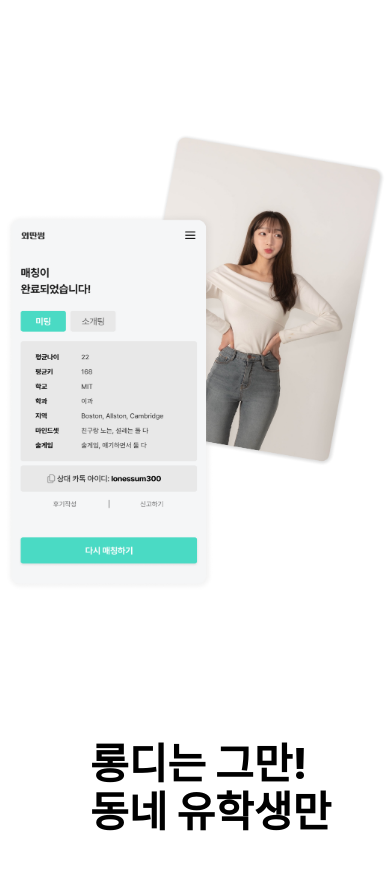
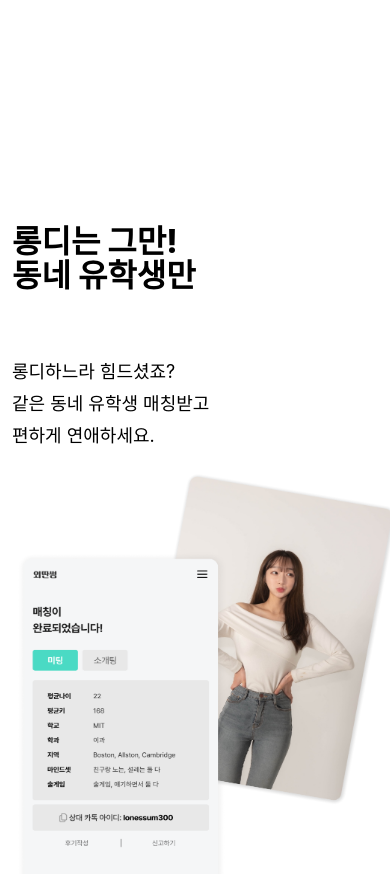
Before and after one commit to leejiho9898/lonessum-Landing, a Next.js app: page / in a window 390 px wide. Shown: the part 2160-3034 px from the top of the page. Built offline with nearby package versions, Linux system fonts and the light colour scheme; a web font is replaced by a local one.

Commit message:
feat: Main 반응형 디자인

```diff
--- a/components/Main.tsx
+++ b/components/Main.tsx
@@ -8,6 +8,7 @@ import {
   Demonstration4,
   Demonstration5,
 } from "../assets/img";
+import { media } from "../styles/media";
 import { Contents, Description, ImageWrapper } from "./Header";
 
 function Main() {
@@ -34,15 +35,7 @@ function Main() {
           />
         </ImageWrapper>
       </MainContents>
-      <MainContents>
-        <ImageWrapper>
-          <Image
-            src={Demonstration5}
-            width={561}
-            height={674}
-            alt="설문 이미지"
-          />
-        </ImageWrapper>
+      <MainContentsReverse>
         <MainRightDescription>
           <SubTit>
             롱디는 그만! <br /> 동네 유학생만
@@ -52,16 +45,16 @@ function Main() {
             편하게 연애하세요.
           </div>
         </MainRightDescription>
-      </MainContents>
-      <MainContents>
         <ImageWrapper>
           <Image
-            src={Demonstration3}
-            width={274}
-            height={521}
+            src={Demonstration5}
+            width={561}
+            height={674}
             alt="설문 이미지"
           />
         </ImageWrapper>
+      </MainContentsReverse>
+      <MainContentsReverse>
         <MainRightDescription>
           <DescriptionTit>기피학교 설정</DescriptionTit>
           <SubTit>
@@ -73,7 +66,15 @@ function Main() {
             <br /> 더 이상 눈치보지 말고 매칭하세요!
           </div>
         </MainRightDescription>
-      </MainContents>
+        <ImageWrapper>
+          <Image
+            src={Demonstration3}
+            width={274}
+            height={521}
+            alt="설문 이미지"
+          />
+        </ImageWrapper>
+      </MainContentsReverse>
       <MainContents>
         <MainDescription>
           <DescriptionTit>안전 시스템</DescriptionTit>
@@ -124,12 +125,26 @@ const MainLayout = styled.main`
   max-width: 1000px;
   width: 100%;
   font-size: 24px;
+  padding: 0 40px;
+  ${media.medium} {
+    padding: 0 20px;
+    font-size: 18px;
+  }
+  ${media.small} {
+    padding: 0 12px;
+  }
 `;
 const MainDescription = styled(Description)`
   margin-right: 90px;
+  ${media.medium} {
+    margin-right: 0px;
+  }
 `;
 const MainRightDescription = styled(Description)`
   margin-left: 90px;
+  ${media.medium} {
+    margin-left: 0px;
+  }
 `;
 const DescriptionTit = styled.div`
   color: #90d5c4;
@@ -139,9 +154,16 @@ const SubTit = styled.div`
   font-size: 42px;
   line-height: 48px;
   font-weight: 800;
+  ${media.medium} {
+    font-size: 32px;
+    line-height: 34px;
+  }
 `;
 const MainContents = styled(Contents)`
   padding-top: 120px;
   line-height: 32px;
 `;
+const MainContentsReverse = styled(MainContents)`
+  flex-direction: row-reverse;
+`;
 export default Main;
```
